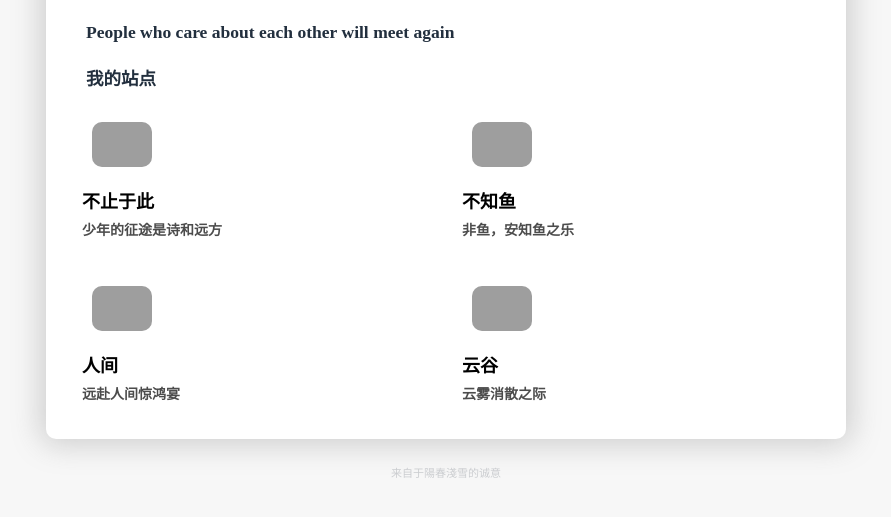
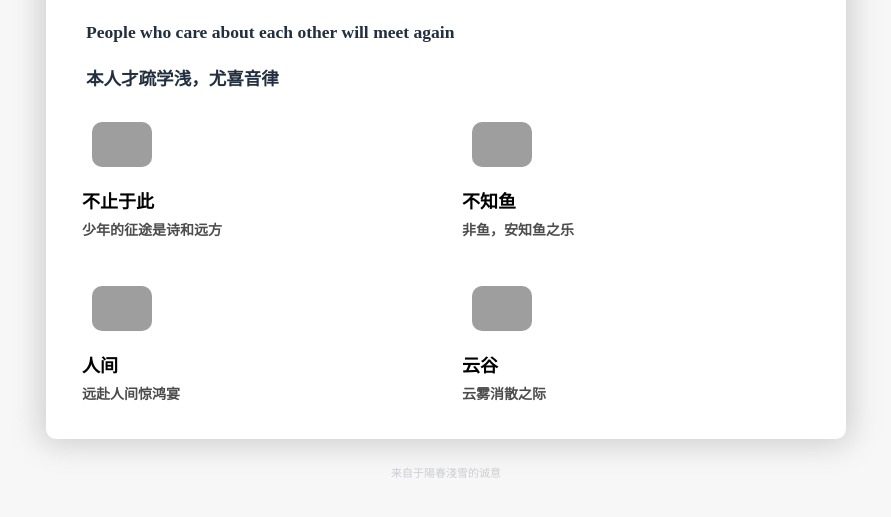
Before and after one commit to Coolerds/-, a plain HTML site: page index.html in a window 1280 px wide. Shown: the part 255-772 px from the top of the page, without its empty margins (194-1085 px from the left). Drawn offline with Linux system fonts and the light colour scheme; grey boxes are pictures that could not be loaded; a web font is replaced by a local one.

Commit message:
Update index.html

```diff
--- a/index.html
+++ b/index.html
@@ -219,7 +219,7 @@ h1,h2,h3,h4,h5,h6 {
         <div class="index_element">
             <section id="" class="content"><h3>People who care about each other will meet again</h3></section>
             <section id="links" class="content">
-                <h3><a>我的站点</a></h3>
+                <h3><a>本人才疏学浅，尤喜音律</a></h3>
                 <div class="links-content flexbox">
 
                     <div class="links-card flex-50">
```
